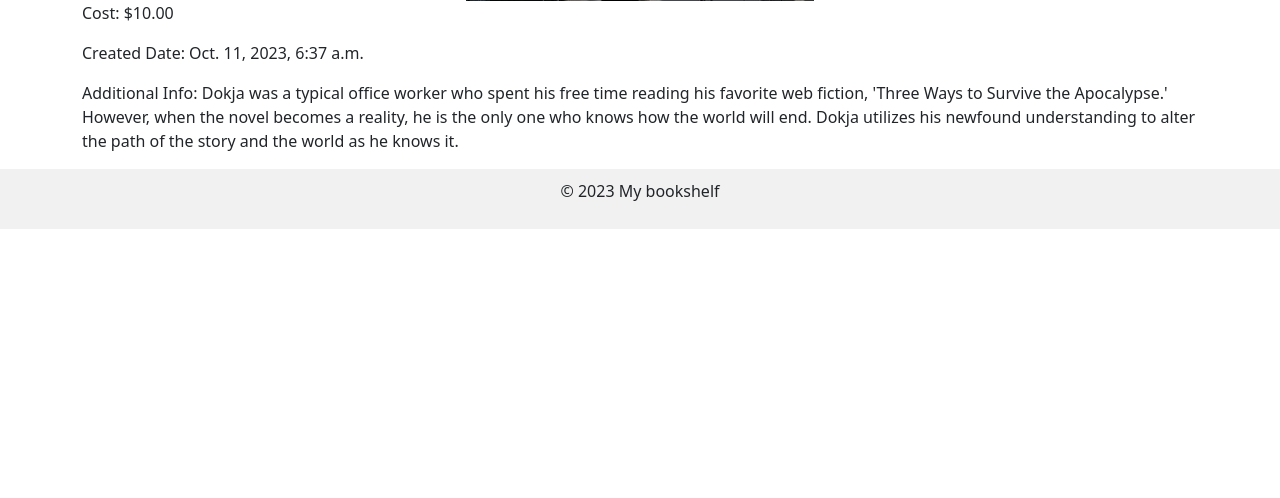
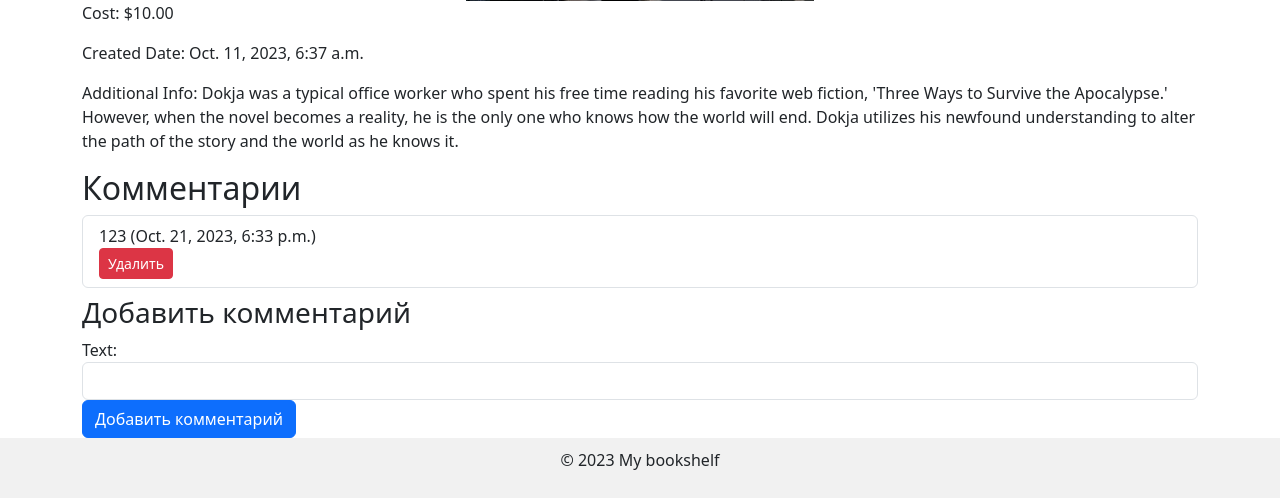
Before and after one commit to OneLoveFaith/djangoPractice, a Django app: page /books/1/ in a window 1280 px wide. Shown: the part 779-1277 px from the top of the page. Before the commit the page ends 1008 px from the top, so only its background shows below. Run offline with Django 4.2, Linux system fonts and the light colour scheme; data comes from the database, SQL or seed files in the repository; both versions use the stored data as it was after the commit.

Commit message:
added comments section

```diff
--- /dev/null
+++ b/book/forms.py
@@ -0,0 +1,7 @@
+from django import forms
+from .models import Comment
+
+class CommentForm(forms.ModelForm):
+    class Meta:
+        model = Comment
+        fields = ['text']
--- a/book/models.py
+++ b/book/models.py
@@ -8,6 +8,14 @@ class Book(models.Model):
     created_date = models.DateTimeField(auto_now_add=True)
     additional_info = models.TextField(default='Default additional info')
 
+    def __str__(self):
+        return self.title
 
     class Meta:
         app_label = 'book'
+
+
+class Comment(models.Model):
+    book = models.ForeignKey(Book, on_delete=models.CASCADE, related_name='comments')
+    text = models.TextField()
+    created_date = models.DateTimeField(auto_now_add=True)
--- a/book/views.py
+++ b/book/views.py
@@ -1,10 +1,34 @@
-from django.shortcuts import render, get_object_or_404
-from .models import Book
+from django.shortcuts import render, get_object_or_404, redirect
+from .models import Book, Comment
+from .forms import CommentForm
+from django.db.models import Count
 
 def book_list(request):
-    books = Book.objects.all()
+    books = Book.objects.annotate(num_comments=Count('comments'))
     return render(request, 'book/book_list.html', {'books': books})
 
 def book_detail(request, book_id):
     book = get_object_or_404(Book, pk=book_id)
-    return render(request, 'book/book_detail.html', {'book': book})
+    comments = Comment.objects.filter(book=book)
+
+    if request.method == 'POST':
+        form = CommentForm(request.POST)
+        if form.is_valid():
+            comment = form.save(commit=False)
+            comment.book = book
+            comment.save()
+            form = CommentForm()
+
+    else:
+        form = CommentForm()
+
+    return render(request, 'book/book_detail.html', {'book': book, 'comments': comments, 'form': form})
+
+def delete_comment(request, book_id, comment_id):
+    book = get_object_or_404(Book, pk=book_id)
+    comment = get_object_or_404(Comment, pk=comment_id)
+
+    if request.method == 'POST':
+        comment.delete()
+
+    return redirect('book_detail', book_id=book_id)
--- a/djangoPractice/urls.py
+++ b/djangoPractice/urls.py
@@ -14,16 +14,20 @@ Including another URLconf
     1. Import the include() function: from django.urls import include, path
     2. Add a URL to urlpatterns:  path('blog/', include('blog.urls'))
 """
+
 from django.conf import settings
 from django.conf.urls.static import static
 from django.contrib import admin
 from django.urls import path
+from book import views
 from book.views import book_list, book_detail
 
 urlpatterns = [
     path('books/', book_list, name='book_list'),
     path('books/<int:book_id>/', book_detail, name='book_detail'),
+    path('book/<int:book_id>/comment/<int:comment_id>/delete/', views.delete_comment, name='delete_comment'),
     path('admin/', admin.site.urls),
+
 ]
 
 if settings.DEBUG:
--- a/templates/book/book_detail.html
+++ b/templates/book/book_detail.html
@@ -16,7 +16,31 @@
     <p>Cost: ${{ book.cost }}</p>
     <p>Created Date: {{ book.created_date }}</p>
     <p>Additional Info: {{ book.additional_info }}</p>
+    <h2>Комментарии</h2>
+    <ul class="list-group">
+        {% for comment in comments %}
+            <li class="list-group-item mb-2"> <!-- Добавлен класс mb-2 для отступа между комментариями -->
+                {{ comment.text }} ({{ comment.created_date }})
+                <form method="post" action="{% url 'delete_comment' book.id comment.id %}">
+                    {% csrf_token %}
+                    <button type="submit" class="btn btn-danger btn-sm">Удалить</button>
+                </form>
+            </li>
+        {% endfor %}
+    </ul>
 
+    <h3>Добавить комментарий</h3>
+    <form method="post">
+        {% csrf_token %}
+        <div class="form-group">
+            {{ form.text.label_tag }}
+            <input type="text" class="form-control" name="{{ form.text.name }}" id="{{ form.text.id }}" required>
+        </div>
+        <button type="submit" class="btn btn-primary">Добавить комментарий</button>
+    </form>
     </div>
 
+
+
+
 {% endblock content %}
--- a/templates/book/book_list.html
+++ b/templates/book/book_list.html
@@ -16,7 +16,8 @@
                 Description: {{ book.description }}<br>
                 <img class="book-image" src="{{ book.image.url }}" alt="{{ book.title }}"><br>
                 Cost: ${{ book.cost }}<br>
-                Created Date: {{ book.created_date }}
+                Created Date: {{ book.created_date }}<br>
+                Number of Comments: {{ book.num_comments }}<br>
 
                 <a href="{% url 'book_detail' book.id %}" class="btn btn-outline-primary">More</a>
 
```
Also changed, not shown: db.sqlite3.
